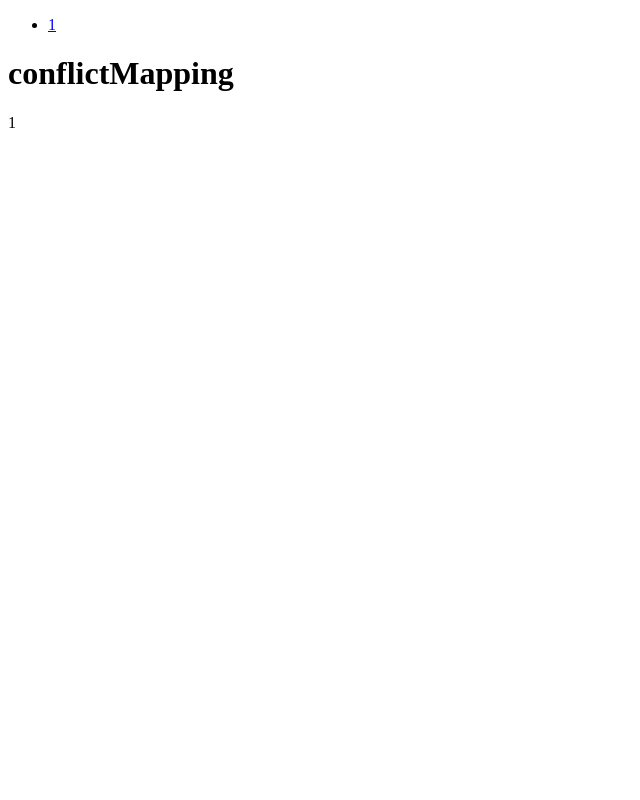
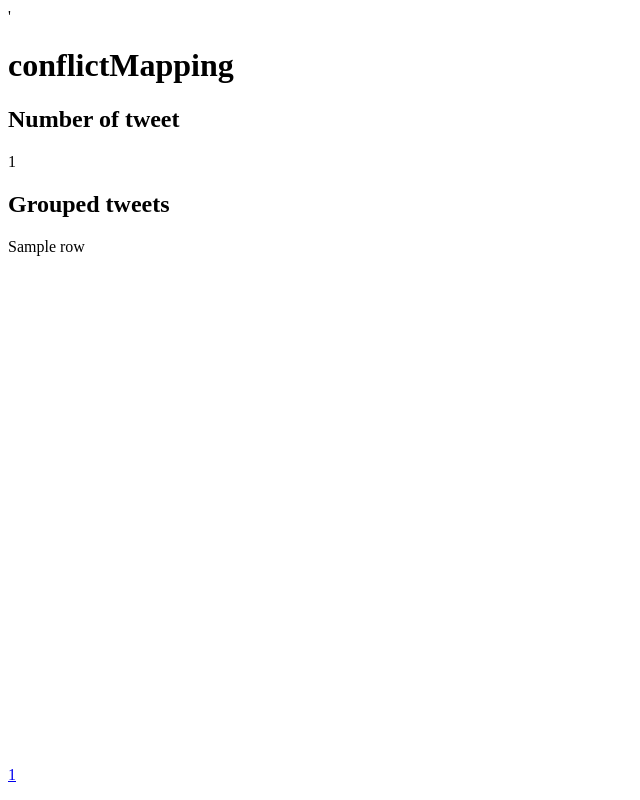
Before and after one commit to freko247/conflictMapping, a Python web app: template templates/index.html in a window 1280 px wide. Shown: the whole page, without its empty margins (0-640 px from the left). Run offline with Jinja, Linux system fonts and the light colour scheme; the template is opened without the code that fills it: most values are stand-ins (such as "Sample title", 1, 10 or a date in 2020).

Commit message:
Updated index template, now takes footer variable.

```diff
--- a/templates/index.html
+++ b/templates/index.html
@@ -1,16 +1,36 @@
 <!DOCTYPE HTML PUBLIC "-//W3C//DTD HTML 4.01//EN">
 <html lang="en">
 <head>
-    <title>conflictMapping</title>
+    <title>conflictMapping</title>'
+    <style type="text/css">
+        footer {
+                /*background-color: #333;*/
+                width: 100%;
+                bottom: 0;
+                position: fixed;
+            }
+    </style>
 </head>
 <body>
-    <ul id="navigation">
-    {% for item in navigation %}
-        <li><a href="{{ item[1] }}">{{ item[0] }}</a></li>
+    <!-- <div id='title'> -->
+        <h1>conflictMapping</h1>
+    <!-- </div> -->
+    <div id='intro'>
+        <h2>Number of tweet</h2>
+        <p>{{ tweet_count }}</p>
+    </div>
+    <div id='visualization'>
+        <h2>Grouped tweets</h2>
+            <p>
+            {% for row in grouped_tweets %}
+                <p>{{ row }}</p>
+            {% endfor %}
+            </p>
+    </div>
+    <footer id='footer'>
+    {% for item in footer %}
+        <p><a href="{{ item[1] }}">{{ item[0] }}</a></p>
     {% endfor %}
-    </ul>
-
-    <h1>conflictMapping</h1>
-    {{ tweet_count }}
+    </footer>
 </body>
 </html>
```
Also changed, not shown: app.py (+2 -5 lines).
